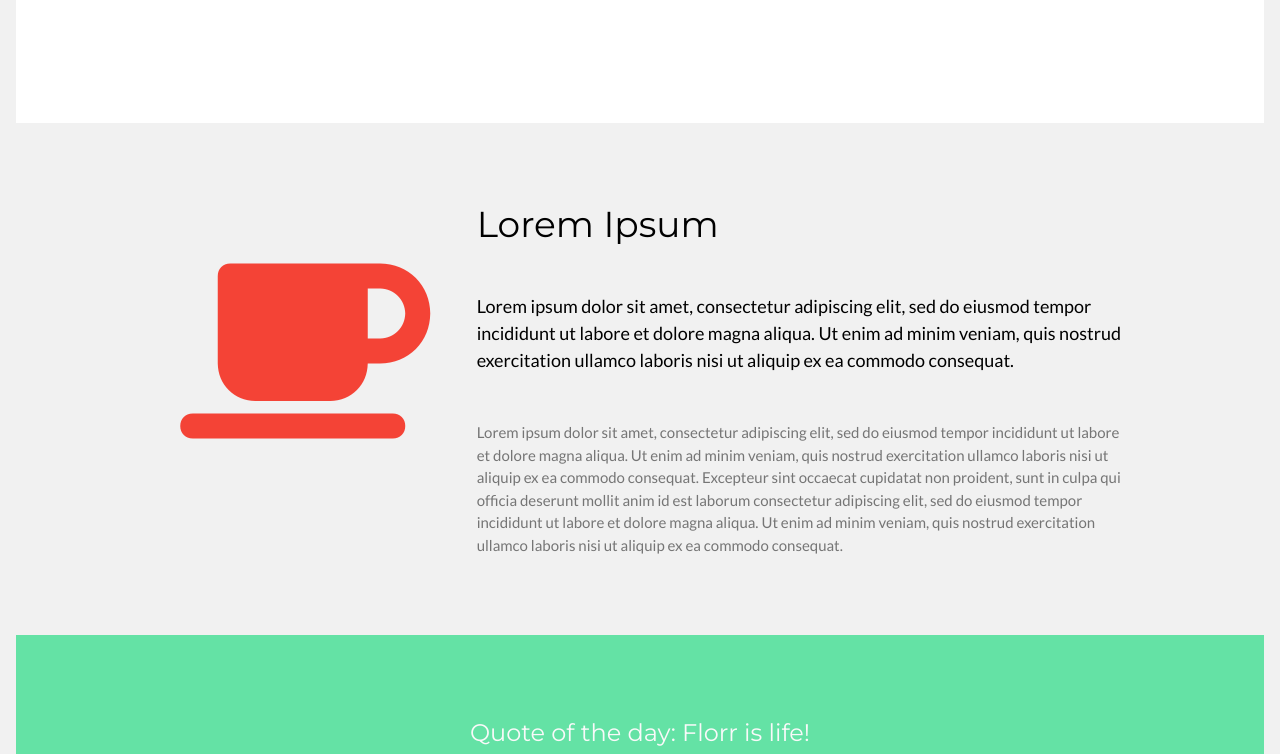
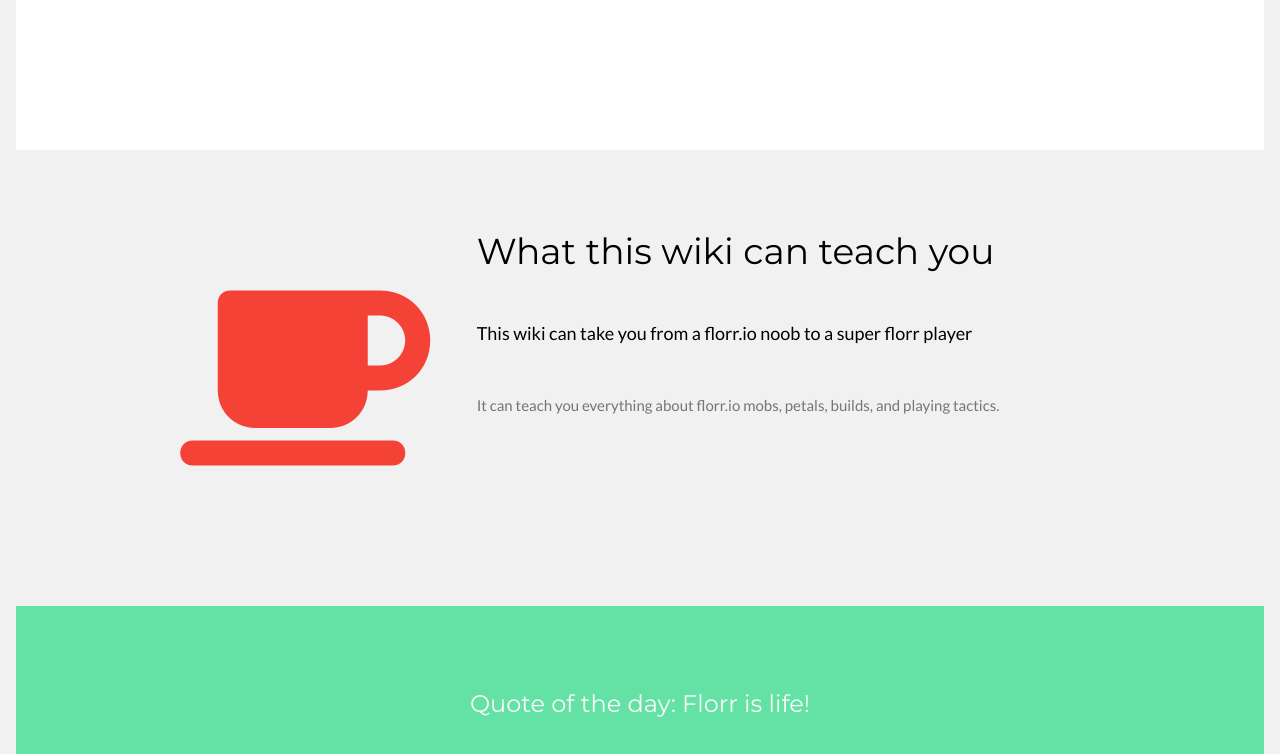
Before and after one commit to Lypycoder/ShinySquareFlorrWiki, a plain HTML site: page index.html in a window 1280 px wide. Shown: the part 1341-2095 px from the top of the page. Drawn offline with Linux system fonts and the light colour scheme.

Commit message:
Added a second grid

```diff
--- a/index.html
+++ b/index.html
@@ -73,7 +73,7 @@
         <div class="w3-content">
             <div class="w3-onethird">
                 <h1>Introduction</h1>
-                <h5 class="w3-padding-32">Hello! I am ShinySquare and i coded this wiki/guide from scratch. Please support me,
+                <h5 class="w3-padding-32">Hello! I am ShinySquare and i coded this wiki/guide from scratch. Please support me, on discord() and youtube(https://www.youtube.com/@ShinySquareArras/featured)
                     Thank You.
                 </h5>
 <!--
@@ -119,18 +119,10 @@
             </div>
 
             <div class="w3-twothird">
-                <h1>Lorem Ipsum</h1>
-                <h5 class="w3-padding-32">Lorem ipsum dolor sit amet, consectetur adipiscing elit, sed do eiusmod tempor
-                    incididunt ut labore et dolore magna aliqua. Ut enim ad minim veniam, quis nostrud exercitation
-                    ullamco laboris nisi ut aliquip ex ea commodo consequat.</h5>
+                <h1>What this wiki can teach you</h1>
+                <h5 class="w3-padding-32">This wiki can take you from a florr.io noob to a super florr player</h5>
 
-                <p class="w3-text-grey">Lorem ipsum dolor sit amet, consectetur adipiscing elit, sed do eiusmod tempor
-                    incididunt ut labore et dolore magna aliqua. Ut enim ad minim veniam, quis nostrud exercitation
-                    ullamco laboris nisi ut aliquip ex ea commodo consequat. Excepteur sint
-                    occaecat cupidatat non proident, sunt in culpa qui officia deserunt mollit anim id est laborum
-                    consectetur adipiscing elit, sed do eiusmod tempor incididunt ut labore et dolore magna aliqua. Ut
-                    enim ad minim veniam, quis nostrud exercitation ullamco
-                    laboris nisi ut aliquip ex ea commodo consequat.</p>
+                <p class="w3-text-grey">It can teach you everything about florr.io mobs, petals, builds, and playing tactics.</p>
             </div>
         </div>
     </div>
```
